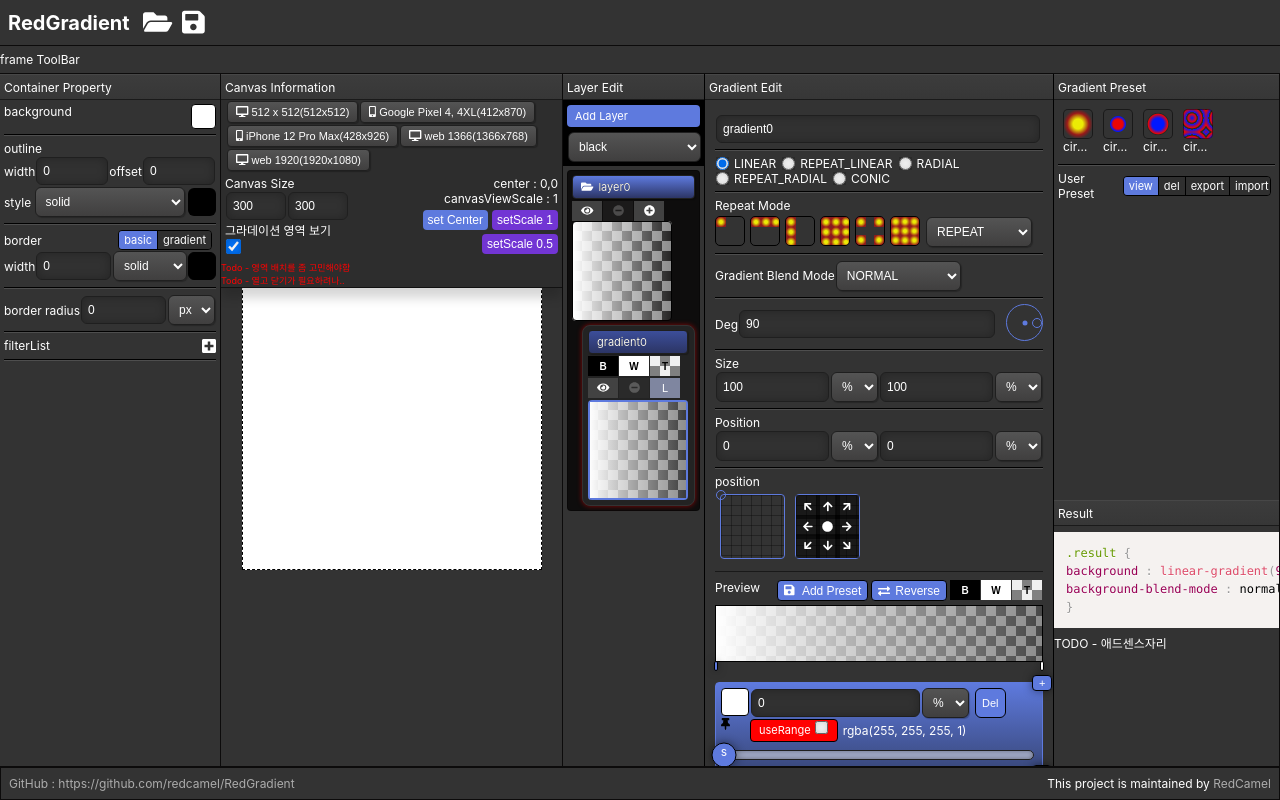
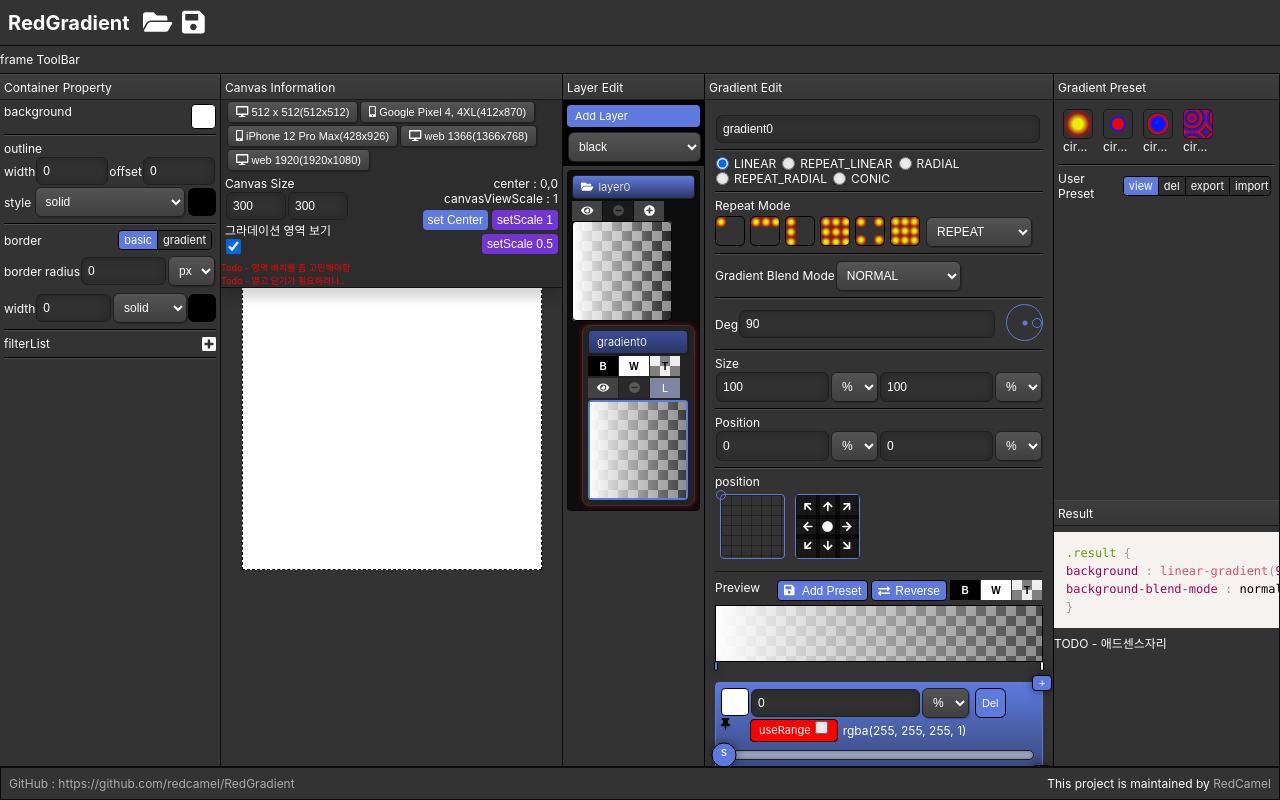
Before and after one commit to redcamel/RedGradient, a React (Create React App) app: page / in a window 1280 px wide. Both pictures are taken after a click on the button "새 프로젝트". Built offline with nearby package versions, Linux system fonts and the light colour scheme.

Commit message:
내일하자

```diff
--- a/src/editor/canvas/edit/RedCanvasEdit.jsx
+++ b/src/editor/canvas/edit/RedCanvasEdit.jsx
@@ -48,6 +48,7 @@ class RedCanvasEdit extends React.Component {
             marginRight: '4px',
             overflow: 'hidden'
           }}>
+
             <div
               onClick={e => {
                 canvasInfo.borderIsGradientMode = false
@@ -67,9 +68,10 @@ class RedCanvasEdit extends React.Component {
               }}>gradient
             </div>
           </div>
-
         </div>
-
+        <div style={{margin:'5px 0px'}}>
+        <RedCanvasBorderRadiusEdit rootComponent={rootComponent}/>
+        </div>
         <div style={{display: canvasInfo.borderIsGradientMode ? 'none' : 'block'}}><RedCanvasBorderModeEdit
           rootComponent={rootComponent}/></div>
         <div style={{display: canvasInfo.borderIsGradientMode ? 'block' : 'none'}}><RedCanvasBorderModeGradientEdit
@@ -77,8 +79,7 @@ class RedCanvasEdit extends React.Component {
           {canvasInfo.borderIsGradientMode ? <RedCanvasBorderGradientFrame rootComponent={rootComponent}/> : ''}
         </div>
 
-        <div style={style.divide}/>
-        <RedCanvasBorderRadiusEdit rootComponent={rootComponent}/>
+
         <div style={style.divide}/>
         <RedCanvasFilterList rootComponent={rootComponent}/>
         <div style={style.divide}/>
--- a/src/editor/canvas/edit/property/RedCanvasBorderModeEdit.jsx
+++ b/src/editor/canvas/edit/property/RedCanvasBorderModeEdit.jsx
@@ -24,6 +24,7 @@ class RedCanvasBorderModeEdit extends React.Component {
     const rootComponentState = rootComponent.state;
     const canvasInfo = rootComponentState.canvasInfo;
     return <div style={style.container}>
+
       width <RedNumber
         width={'71px'}
         value={canvasInfo['border_width'] || 0}
```
Also changed, not shown: 6 other files (tests, documents, lock files or other folders).
